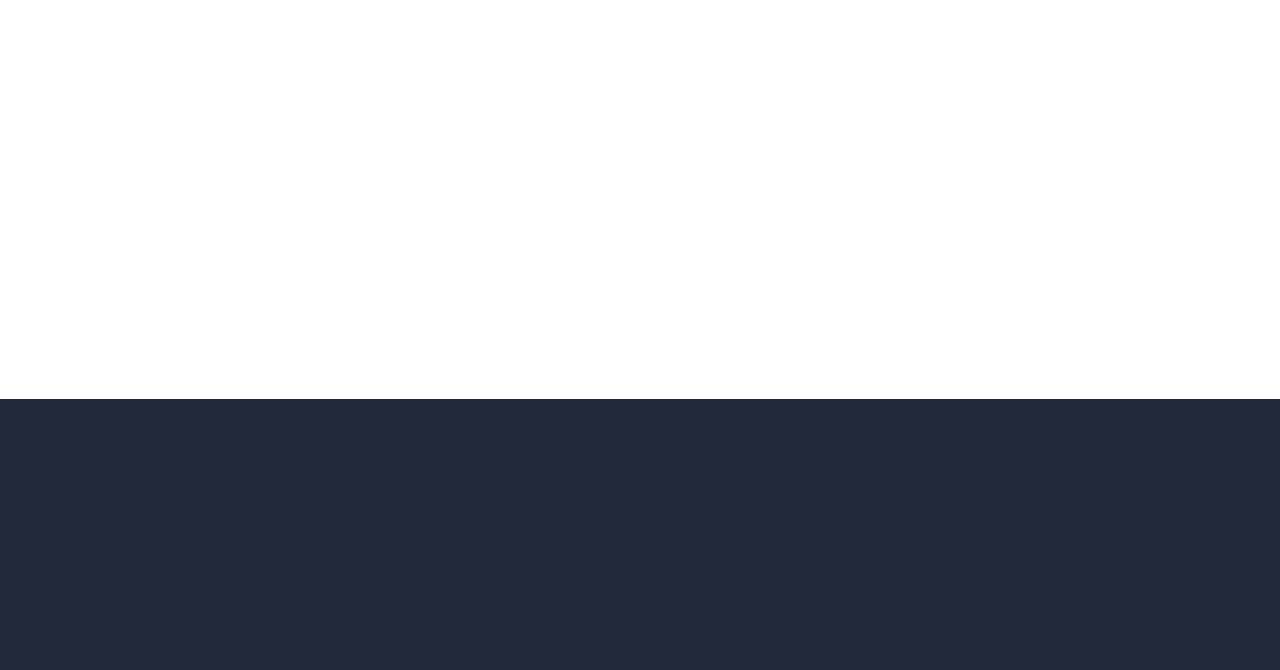
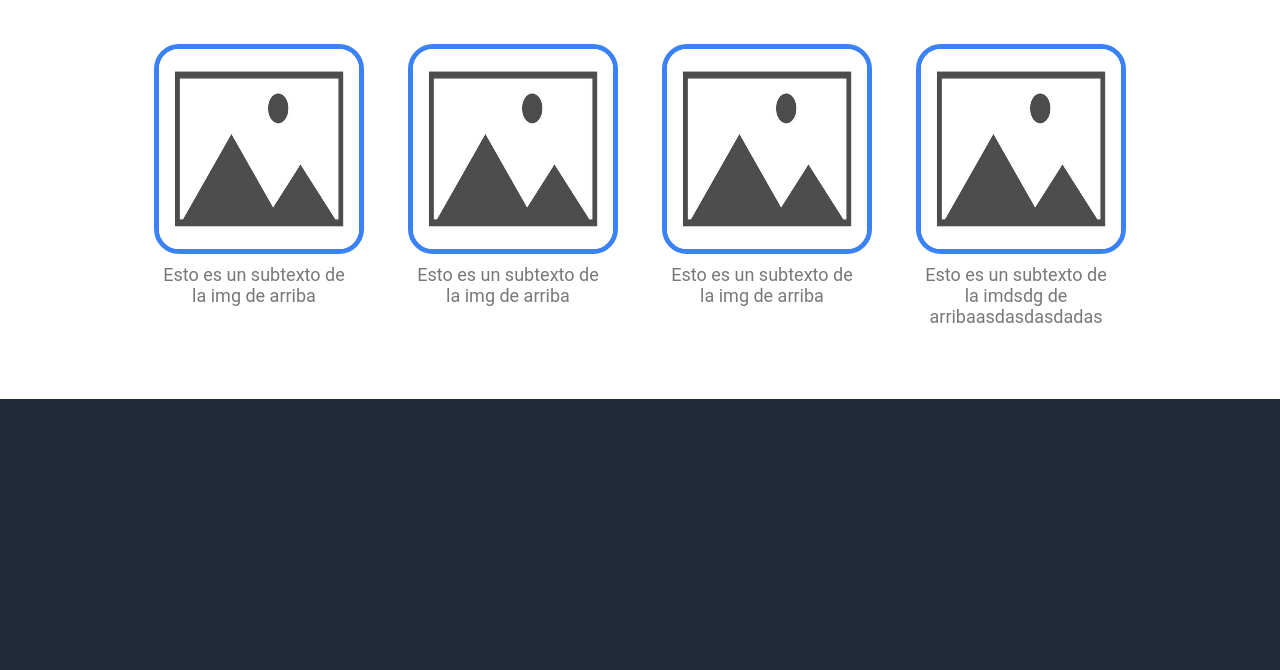
Before and after one commit to Pacoweru/Land-Page, a plain HTML site: page index.html in a window 1280 px wide. Shown: the part 658-1328 px from the top of the page. Drawn offline with Linux system fonts and the light colour scheme.

Commit message:
added html and css code for info part and fixed wrap

```diff
--- a/index.html
+++ b/index.html
@@ -38,9 +38,23 @@
     <div class="contenedor2">
         <div class="subcont2">
         <div class="subtit"><h1>Some random information.</h1></div>
+        <div class="imgstxt">
+            <div class="imgs">
+                <div class="col"><img src="/images/placehold.jpg" alt="img1">
+                <div class="txt"> Esto es un subtexto de la img de arriba</div></div>
+
+                <div class="col"><img src="/images/placehold.jpg" alt="img2">
+                <div class="txt"> Esto es un subtexto de la img de arriba</div></div>
+
+                <div class="col"><img src="/images/placehold.jpg" alt="img3">
+                <div class="txt"> Esto es un subtexto de la img de arriba</div></div>
+
+                <div class="col"><img src="/images/placehold.jpg" alt="img4">
+                <div class="txt"> Esto es un subtexto de la imdsdg de arribaasdasdasdadas</div></div>
+            </div>
+        </div>
     </div>
     </div>
-
 </div>
 </body>
 </html>
--- a/style.css
+++ b/style.css
@@ -6,6 +6,7 @@ body {
     height: 1000vh;
     width: 100%;
     margin: 0;
+    flex-wrap: nowrap;
 
 }
 
@@ -61,8 +62,8 @@ a {
 .c1izq {
     display: flex;
     flex-direction: column;
+    padding: 8px;
 
-    padding: 8px;
 
 }
 
@@ -72,12 +73,14 @@ a {
 }
 
 p{
+    display: flex;
+
     margin-top: -15px;
     margin-left: 4.5px;
     color: rgba(255, 255, 255, 0.797);
 }
 
-img {
+.c1dcha > img {
     margin-top: 50px;
     width: 450px;
     height: 245px;
@@ -96,7 +99,9 @@ button {
     text-align: center;
 }
 
-
+.c1izq h1, .c1izq p {
+    white-space: nowrap;
+ }
 
 /*Parte info*/
 
@@ -108,13 +113,60 @@ button {
     height: 500px;
     justify-content: center;
     background-color: white;
+
 }
 
-.subtit > h1 {
+
+.subtit h1 {
     margin-top: 50px;
     display: flex;
     font-size: 30px;
     text-align: center;
-    font-weight: bold;
+    font-weight: 900;
     align-items: center;
+    justify-content: center;
 }
+
+.imgstxt {
+    display: flex;
+    align-items: center;
+
+}
+
+.imgs {
+    display: flex;
+    height: 300px;
+    align-items: center;
+    flex-wrap: nowrap;
+    margin-top: 50px;
+}
+
+.col > img {
+    height: 200px;
+    width: 200px;
+    border: solid  #3b82f6;
+    border-radius: 25px;
+    border-width: 5px;
+
+}
+
+.col {
+    display: flex;
+    flex-direction: column;
+    justify-content: center;
+    margin: 22px;
+
+
+}
+
+.txt {
+    display: flex;
+    text-align: center;
+    margin-top: 10px;
+    height: 100px;
+    width: 200px;
+    gap: 8px;
+    word-wrap: break-word;
+    color: rgba(87, 86, 86, 0.797);
+    font-size: 18px;
+}
```
